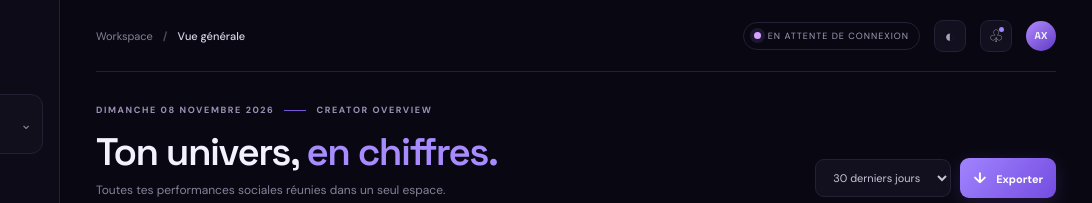
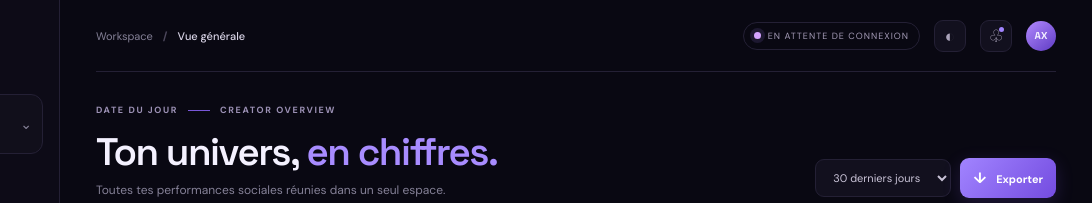
Before and after one commit to Axoboys/AxoDashboard, a plain HTML site: page public/index.html in a window 1280 px wide. Shown: the top 203 px of the page, 188-1280 px from the left. Drawn offline with Linux system fonts and the light colour scheme; no server answers.

Commit message:
Make dashboard date label dynamic

```diff
--- a/public/index.html
+++ b/public/index.html
@@ -30,7 +30,7 @@
   <main class="main-content">
     <header class="topbar"><button class="mobile-menu" id="mobileMenu">☰</button><div class="breadcrumbs"><span>Workspace</span><b>/</b><strong id="breadcrumb">Vue générale</strong></div><div class="top-actions"><div class="live-status"><span class="pulse"></span>DEMO DATA</div><button class="icon-button" id="themeToggle" title="Changer le thème">◐</button><button class="icon-button notification" title="Notifications">♧<i></i></button><div class="top-avatar">AX</div></div></header>
     <section class="page active" id="page-overview">
-      <div class="page-heading"><div><div class="eyebrow">DIMANCHE 08 NOVEMBRE 2026 <span class="eyebrow-line"></span> CREATOR OVERVIEW</div><h1>Ton univers, <em>en chiffres.</em></h1><p class="subheading">Toutes tes performances sociales réunies dans un seul espace.</p></div><div class="heading-actions"><select id="dateRange" class="select-control"><option value="7">7 derniers jours</option><option value="30" selected>30 derniers jours</option><option value="90">90 derniers jours</option><option value="365">12 derniers mois</option></select><button class="primary-button" id="exportBtn"><span>↓</span> Exporter</button></div></div>
+      <div class="page-heading"><div><div class="eyebrow"><span id="currentDateLabel">DATE DU JOUR</span> <span class="eyebrow-line"></span> CREATOR OVERVIEW</div><h1>Ton univers, <em>en chiffres.</em></h1><p class="subheading">Toutes tes performances sociales réunies dans un seul espace.</p></div><div class="heading-actions"><select id="dateRange" class="select-control"><option value="7">7 derniers jours</option><option value="30" selected>30 derniers jours</option><option value="90">90 derniers jours</option><option value="365">12 derniers mois</option></select><button class="primary-button" id="exportBtn"><span>↓</span> Exporter</button></div></div>
       <div class="platform-strip"><div class="platform-connected"><span class="platform-icon yt">▶</span><div><b>YouTube</b><small id="overviewYoutubeConnection">Connexion en cours…</small></div><span class="status-pill" id="overviewYoutubeBadge">En attente</span></div><div class="platform-connected"><span class="platform-icon tt">♪</span><div><b>TikTok</b><small id="overviewTiktokConnection">Non connecté · 0 donnée</small></div><span class="status-pill" id="overviewTiktokBadge">Non connecté</span></div><div class="platform-connected"><span class="platform-icon ig">◎</span><div><b>Instagram</b><small id="overviewInstagramConnection">Non connecté · 0 donnée</small></div><span class="status-pill" id="overviewInstagramBadge">Non connecté</span></div><button class="add-platform" data-page="settings">＋ Ajouter un compte</button></div>
       <div class="section-title-row"><div><h2>Vue d'ensemble</h2><p id="overviewViewsLabel">Total des vues et abonnés des plateformes connectées.</p></div><span class="updated-label" id="overviewUpdated">◷ En attente de synchronisation</span></div>
       <div class="stats-grid overview-stats">
```
